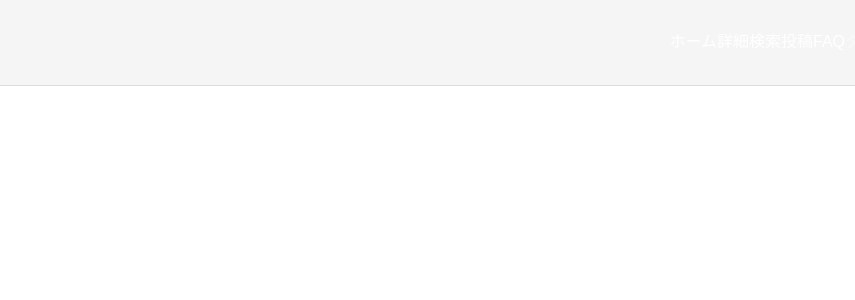
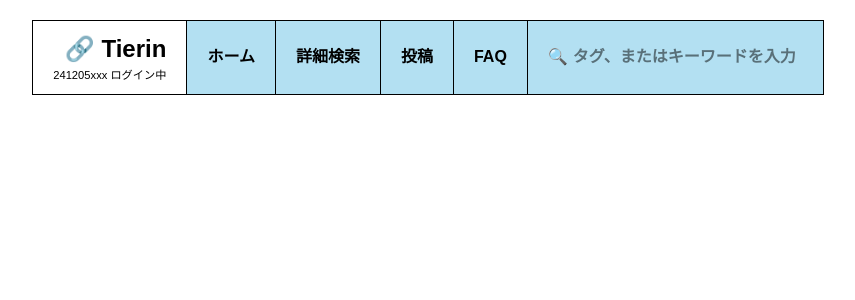
Before and after one commit to ktsgsg/tierin, a Next.js app in the folder frontend/tierin/: page / in a window 1280 px wide. Shown: the top 300 px of the page, without its empty margins (212-1067 px from the left). Built offline with nearby package versions, Linux system fonts and the light colour scheme.

Commit message:
画像に似せて編集

```diff
--- a/frontend/tierin/app/components/Header.module.css
+++ b/frontend/tierin/app/components/Header.module.css
@@ -1,36 +1,72 @@
-.header {
-    background-color: #f5f5f5;
-    padding: 1rem;
-    border-bottom: 1px solid #ddd;
+.headerContainer {
     display: flex;
-    flex-wrap: wrap;
-    gap: 12px;
-    justify-content: space-between;
-    align-items: center;
+    justify-content: center;
+    margin: 20px 0;
 }
 
-.header p {
-    font-size: 0.7rem;
+/* ナビゲーションバー */
+.navItem {
+    padding: 10px 20px;
+    border: 1px solid #000000;
+    border-left: none;
+    display: flex;
+    align-items: center; /* 垂直方向の中央揃え */
+    font-weight: bold;
+    color: black;
+    white-space: nowrap; /* テキストが折り返さないように */
 }
 
-.title {
-    margin: 0;
-    font-size: 1.5rem;
+/* 最初のナビゲーション項目の左側の境界線を表示 */
+.navItem:first-child {
+    border-left: 1px solid #000000;
 }
 
-.navList {
-    list-style: none;
-    padding: 0;
-    margin: 0;
+.logoArea {
     display: flex;
-    gap: 1rem;
+    flex-direction: column;
+    justify-content: center;
+    align-items: flex-end;
 }
 
-.navLink {
-    color: #0066cc;
-    text-decoration: none;
+.logo {
+    font-size: 1.5em;
+    font-weight: bold;
 }
 
-.navLink:hover {
-    text-decoration: underline;
+.user_id {
+    font-size: 0.7rem;
+    font-weight: normal;
 }
+
+/* リンクアイテム（ホーム、検索など） */
+.linkItem {
+    background-color: #B3E0F2;
+    text-decoration: none;
+    cursor: pointer;
+    transition: background-color 0.3s ease; /* 色変化を滑らかに */
+}
+
+/* ホバー時の色変更 */
+.linkItem:hover {
+    background-color: #8FD8F4; /* ホバー時の色 */
+}
+
+/* 検索窓 */
+.searchBar {
+    background-color: #B3E0F2;
+}
+
+.searchIcon {
+    margin-right: 5px;
+}
+
+/* 検索入力欄 */
+.searchInput {
+    border: none;
+    background: transparent;
+    outline: none; /* フォーカス時の枠線を消す */
+    font-size: 1em;
+    padding: 0;
+    /* 入力欄の幅 */
+    width: 230px;
+}
--- a/frontend/tierin/app/components/Header.tsx
+++ b/frontend/tierin/app/components/Header.tsx
@@ -1,31 +1,58 @@
-'use client';
+import Link from 'next/link';
+// CSS Modulesをインポート
+import styles from './Header.module.css';
 
-import React from "react";
-import Link from "next/link";
-import styles from "./Header.module.css";
+interface NavItem {
+    name: string;
+    href: string;
+}
+
+const navItems: NavItem[] = [
+    { name: 'ホーム', href: '/' },
+    { name: '詳細検索', href: '/search' },
+    { name: '投稿', href: '/post' },
+    { name: 'FAQ', href: '/faq' },
+];
 
 type HeaderProps = {
     user_id: string;
-}
+};
 
-const Header = ({user_id}: HeaderProps) => {
+export const Header = ({user_id}: HeaderProps) => {
     return (
-        <header className={styles.header}>
-            <nav>
-                <h1 className={styles.title}>Tierin</h1>
-                <p className={styles.userId}>{user_id}ログイン中</p>
-            </nav>
-            <nav className={styles.menuArea}>
-                <Link href="/" className={styles.menuBox}>ホーム</Link>
-                <Link href="/serach" className={styles.menuBox}>詳細検索</Link>
-                <Link href="/post" className={styles.menuBox}>投稿</Link>
-                <Link href="faq" className={styles.menuBox}>FAQ</Link>
+        // ナビゲーションバー全体にクラスを適用
+        <header className={styles.headerContainer}>
+            <div className={styles.navItem}>
+                <div className={styles.logoArea}>
+                    <div className={styles.logo}>
+                        🔗 Tierin
+                    </div>
+                    <div className={styles.user_id}>
+                        {user_id} ログイン中
+                    </div>
+                </div>
+            </div>
+
+
+            {navItems.map((item) => (
+                <Link
+                    key={item.name}
+                    href={item.href}
+                    className={`${styles.navItem} ${styles.linkItem}`}
+                >
+                    {item.name}
+                </Link>
+            ))}
+
+            <div className={`${styles.navItem} ${styles.searchBar}`}>
+                <span className={styles.searchIcon}>🔍</span>
                 <input
-                    className={styles.searchBox}
-                    placeholder="タグ，またはキーワードを入力"
+                    type="text"
+                    placeholder="タグ、またはキーワードを入力"
+                    className={styles.searchInput}
                 />
-            </nav>
+            </div>
         </header>
-    )
-}
+    );
+};
 export default Header;
--- a/frontend/tierin/app/page.tsx
+++ b/frontend/tierin/app/page.tsx
@@ -5,6 +5,8 @@ export default function Home() {
   return (
     <div>
       <Header user_id="241205xxx" />
+      <h1>Tierinへようこそ！</h1>
+      <h1>気になる情報を検索しよう！</h1>
     </div>
   );
 }
```
